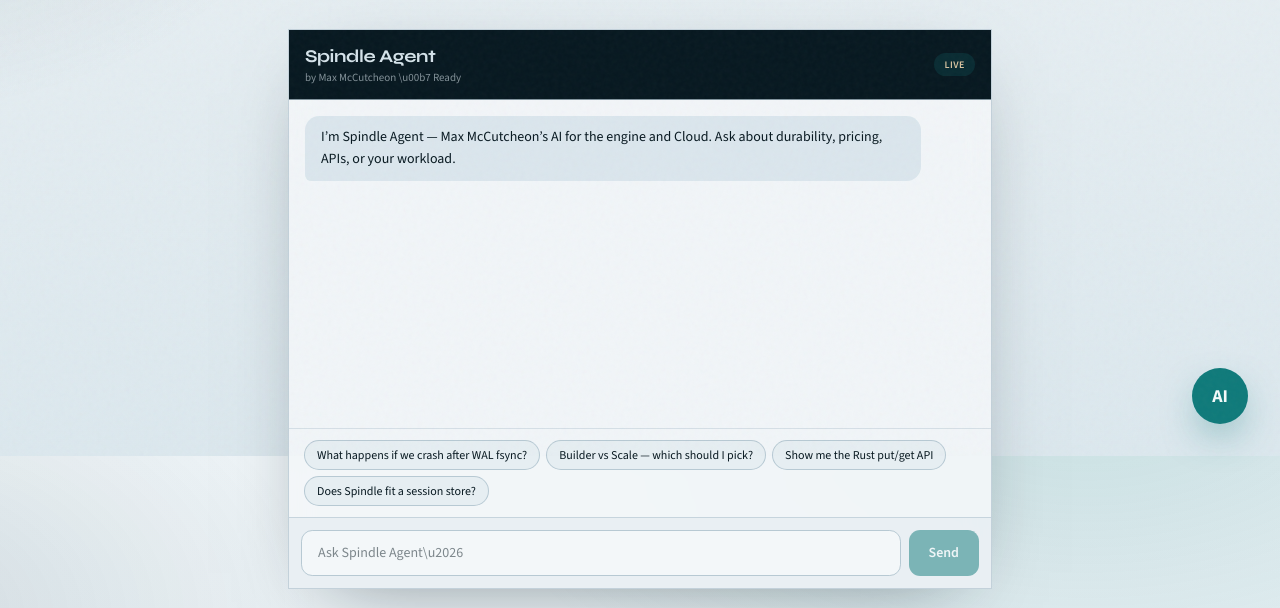
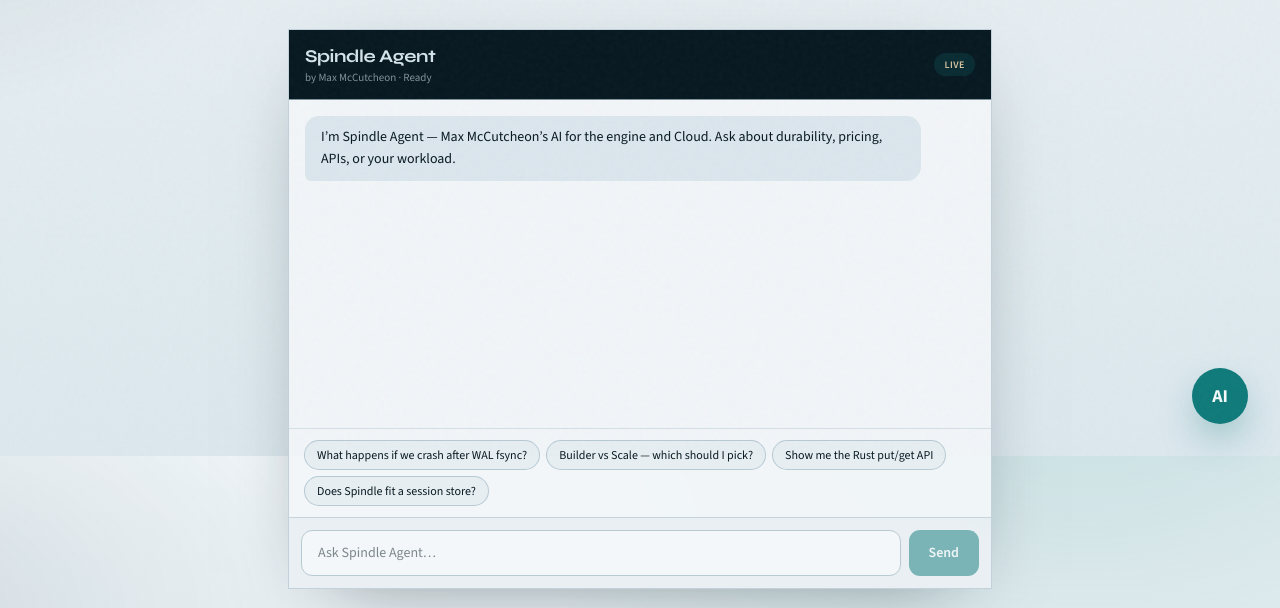
Before and after one commit to maxmccutcheon59/spindle, a Next.js app in the folder website/: page /agent in a window 1280 px wide. Shown: the part 344-952 px from the top of the page. Built offline with nearby package versions, Linux system fonts and the light colour scheme; no server answers.

Commit message:
Sync Spindle Cloud site: Agent, Max ownership, Gmail, Pages npm install

```diff
--- a/website/src/components/agent-chat.tsx
+++ b/website/src/components/agent-chat.tsx
@@ -6,7 +6,7 @@ import { cn } from "@/lib/utils";
 
 const STARTERS = [
   "What happens if we crash after WAL fsync?",
-  "Builder vs Scale \u2014 which should I pick?",
+  "Builder vs Scale — which should I pick?",
   "Show me the Rust put/get API",
   "Does Spindle fit a session store?",
 ] as const;
@@ -18,7 +18,7 @@ export function AgentChat({ compact = false }: { compact?: boolean }) {
     {
       role: "assistant",
       content:
-        "I\u2019m Spindle Agent \u2014 Max McCutcheon\u2019s AI for the engine and Cloud. Ask about durability, pricing, APIs, or your workload.",
+        "I’m Spindle Agent — Max McCutcheon’s AI for the engine and Cloud. Ask about durability, pricing, APIs, or your workload.",
     },
   ]);
   const [input, setInput] = useState("");
@@ -59,7 +59,7 @@ export function AgentChat({ compact = false }: { compact?: boolean }) {
         {
           role: "assistant",
           content:
-            "I couldn\u2019t reach the agent API. If you\u2019re on a static export, run `npm run dev` (server mode) or deploy to Vercel with the API route. You can still use /playground/ and /docs.",
+            "I couldn’t reach the agent API. If you’re on a static export, run `npm run dev` (server mode) or deploy to Vercel with the API route. You can still use /playground/ and /docs.",
         },
       ]);
     } finally {
@@ -80,7 +80,7 @@ export function AgentChat({ compact = false }: { compact?: boolean }) {
             Spindle Agent
           </p>
           <p className="text-[11px] text-mist/60">
-            by Max McCutcheon \u00b7{" "}
+            by Max McCutcheon ·{" "}
             {mode === "openai"
               ? "GPT connected"
               : mode === "local" || mode === "local-fallback"
@@ -142,7 +142,7 @@ export function AgentChat({ compact = false }: { compact?: boolean }) {
         <input
           value={input}
           onChange={(e) => setInput(e.target.value)}
-          placeholder="Ask Spindle Agent\u2026"
+          placeholder="Ask Spindle Agent…"
           className="flex-1 rounded-xl border border-border bg-card px-4 py-3 text-sm text-ink outline-none ring-teal focus:ring-2"
           disabled={busy}
           autoComplete="off"
```
